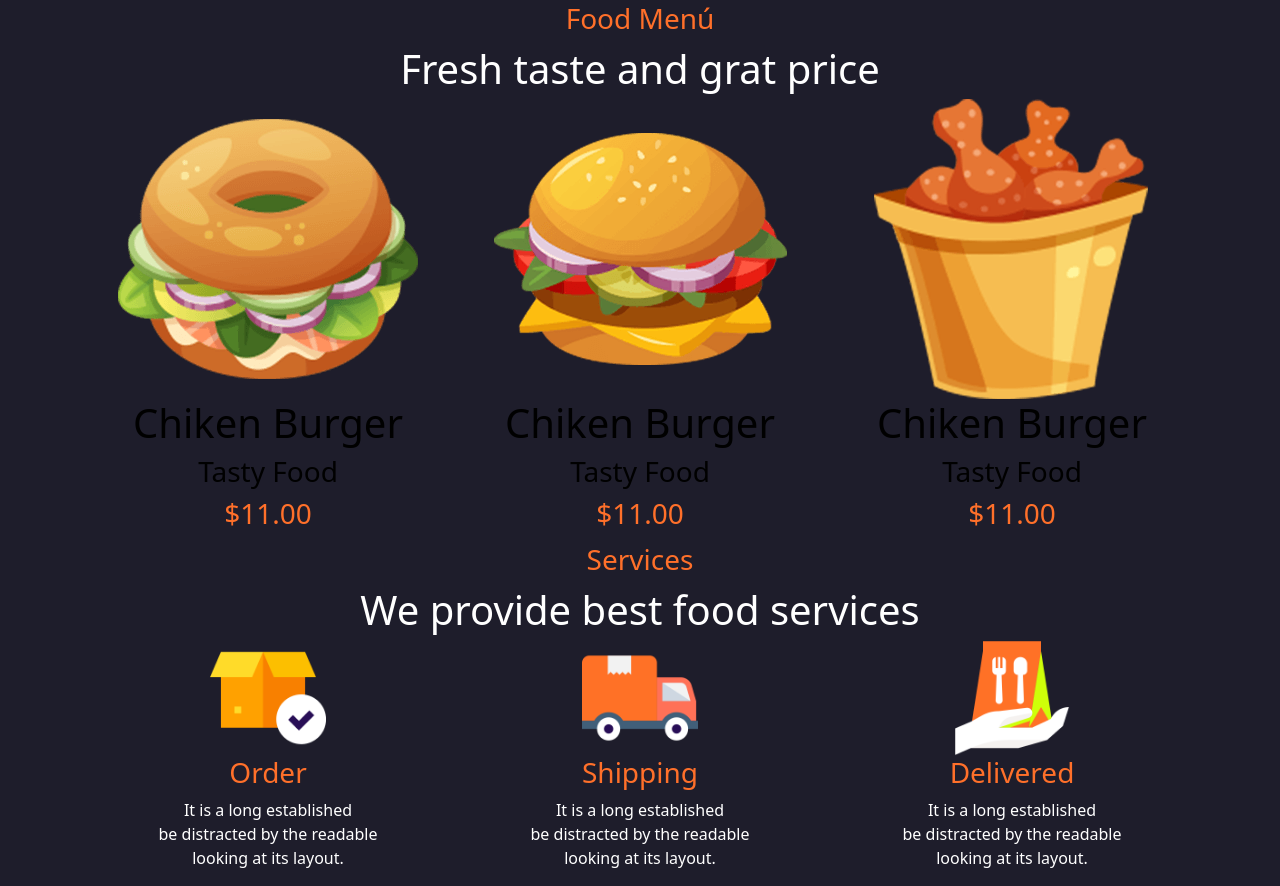
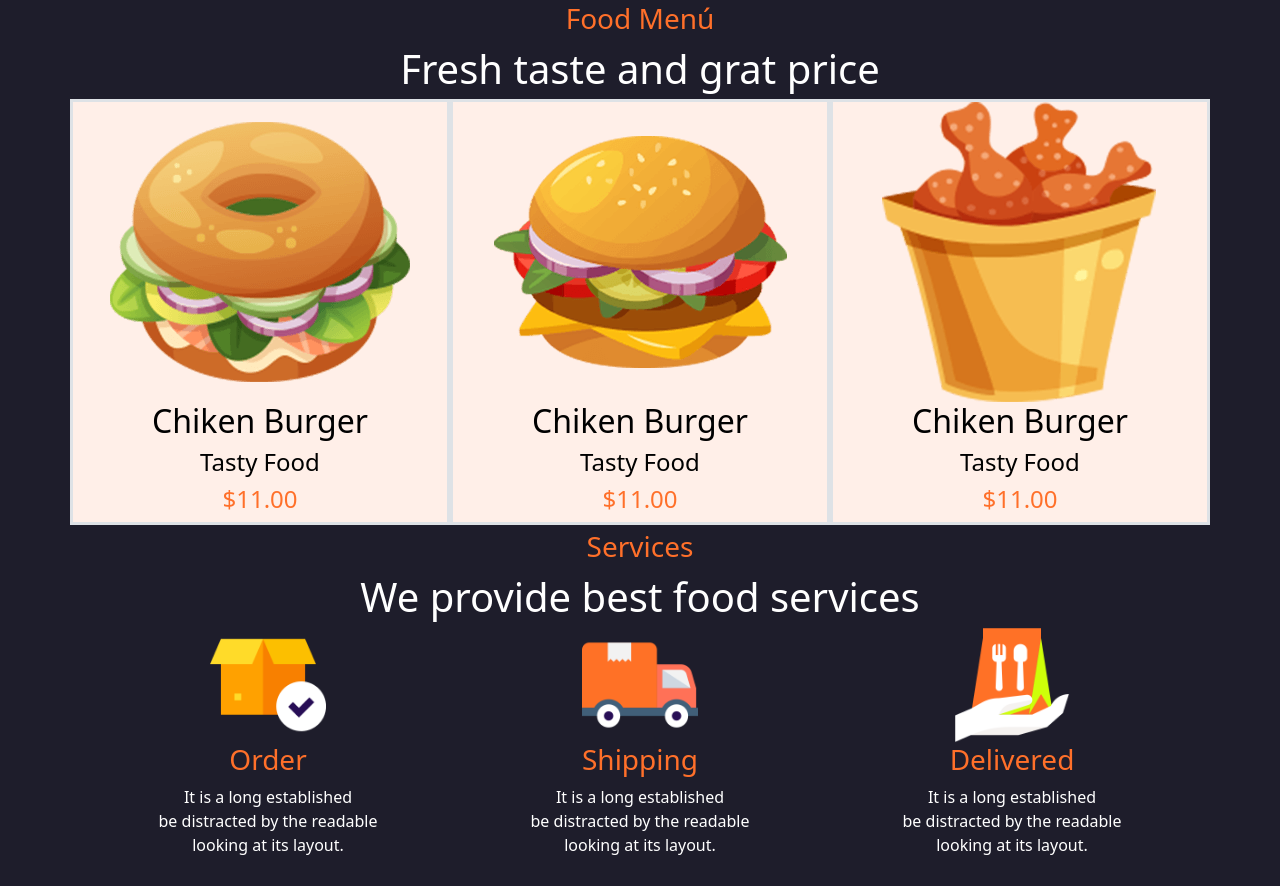
Before and after one commit to JoseCabrejoVillarCampus/Prueba, a plain HTML site: page index.html in a window 1280 px wide. Shown: the part 1306-2192 px from the top of the page. Drawn offline with nearby package versions, Linux system fonts and the light colour scheme.

Commit message:
casi final

```diff
--- a/index.html
+++ b/index.html
@@ -50,10 +50,10 @@
                 <div class="col justify-content-center">
                     <p class="p fs-3" id="pAU">About Us</p>
                     <h2 class="h2" id="h2WS">We speak the good <br>
-                    food language</h2>
+                    food language</h2><br>
                     <lore class="lore">It is a long established fact that a
                         be distracted by the readable content
-                        looking at its layout. The point of</lore><br>
+                        looking at its layout. The point of</lore><br><br>
                     <button class="button fs-2" id="button2">Learn More</button>
                 </div>
             </div>
@@ -62,25 +62,25 @@
             <div class="col justify-content text-center">
                 <div class="titleFM fs-3">Food Menú</div>
                 <div class="subtitle fs-1">Fresh taste and grat price</div>
-                <div class="container">
-                    <div class="row">
-                      <div class="col col-lg-4 col-md-4 col-12">
+                <div>
+                    <div class="row ">
+                      <div class="col col-lg-4 col-md-4 col-12  border border-3"id="box">
                         <img class="col" src="/images/food1.png">
-                        <h2 class="FM fs-1 " id="product">Chiken Burger</h2>
-                        <h3 class="FMs fs-3" id="ingredientes">Tasty Food</h3>
-                        <h3 class="FMP fs-3" id="price">$11.00</h3>
+                        <h2 class="FM fs-2 " id="product">Chiken Burger</h2>
+                        <h3 class="FMs fs-4" id="ingredientes">Tasty Food</h3>
+                        <h3 class="FMP fs-4" id="price">$11.00</h3>
                       </div>
-                      <div class="col col-lg-4 col-md-4 col-12">
+                      <div class="col col-lg-4 col-md-4 col-12 border border-3" id="box">
                         <img class="col" src="/images/food2.png">
-                        <h2 class="FM fs-1 " id="product">Chiken Burger</h2>
-                        <h3 class="FMs fs-3" id="ingredientes">Tasty Food</h3>
-                        <h3 class="FMP fs-3" id="price">$11.00</h3>
+                        <h2 class="FM fs-2 " id="product">Chiken Burger</h2>
+                        <h3 class="FMs fs-4" id="ingredientes">Tasty Food</h3>
+                        <h3 class="FMP fs-4" id="price">$11.00</h3>
                       </div>
-                      <div class="col col-lg-4 col-md-4 col-12">
+                      <div class="col col-lg-4 col-md-4 col-12 border border-3" id="box">
                         <img class="col" src="/images/food3.png">
-                        <h2 class="FM fs-1 " id="product">Chiken Burger</h2>
-                        <h3 class="FMs fs-3" id="ingredientes">Tasty Food</h3>
-                        <h3 class="FMP fs-3" id="price">$11.00</h3>
+                        <h2 class="FM fs-2 " id="product">Chiken Burger</h2>
+                        <h3 class="FMs fs-4" id="ingredientes">Tasty Food</h3>
+                        <h3 class="FMP fs-4" id="price">$11.00</h3>
                       </div>
                     </div>
                 </div>
--- a/style.css
+++ b/style.css
@@ -27,3 +27,7 @@ body{
 #product, #ingredientes{
     color: #000;
 }
+
+#box{
+    background-color: #ffefe8;
+}
```
